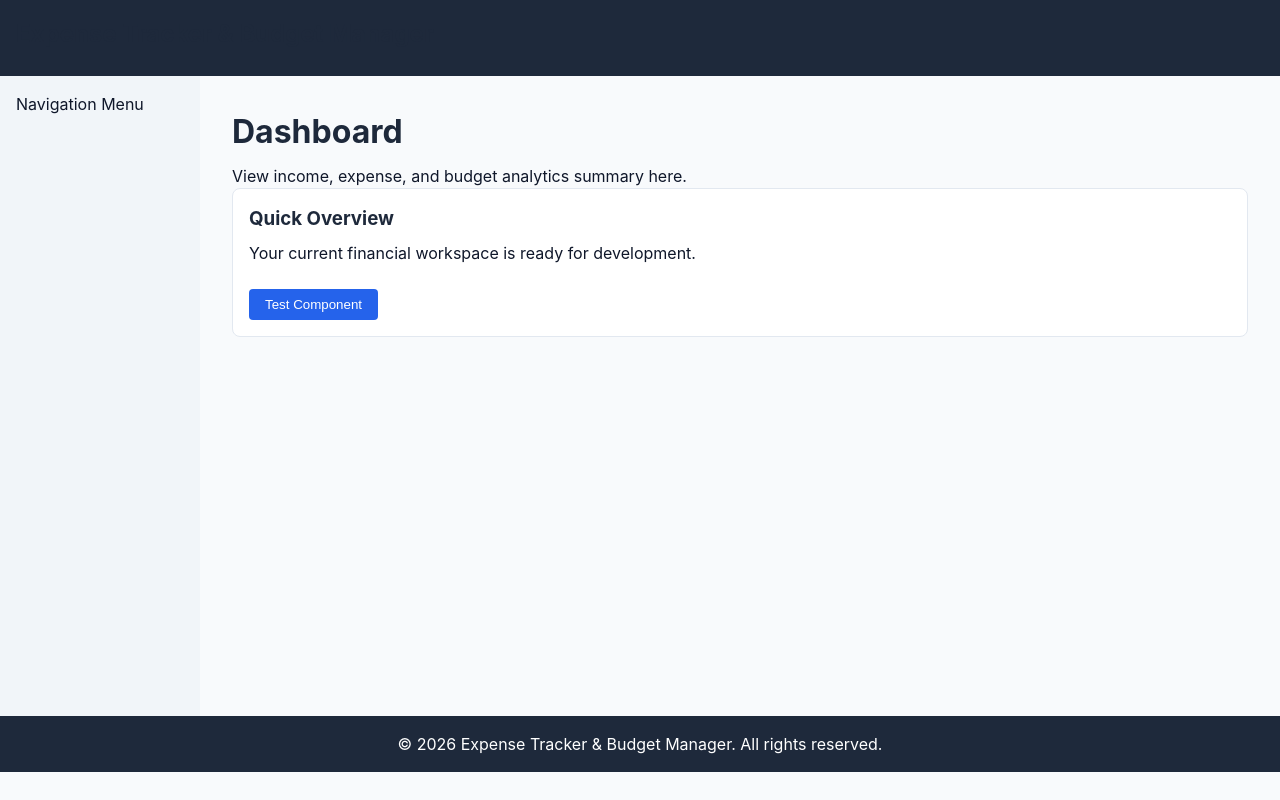
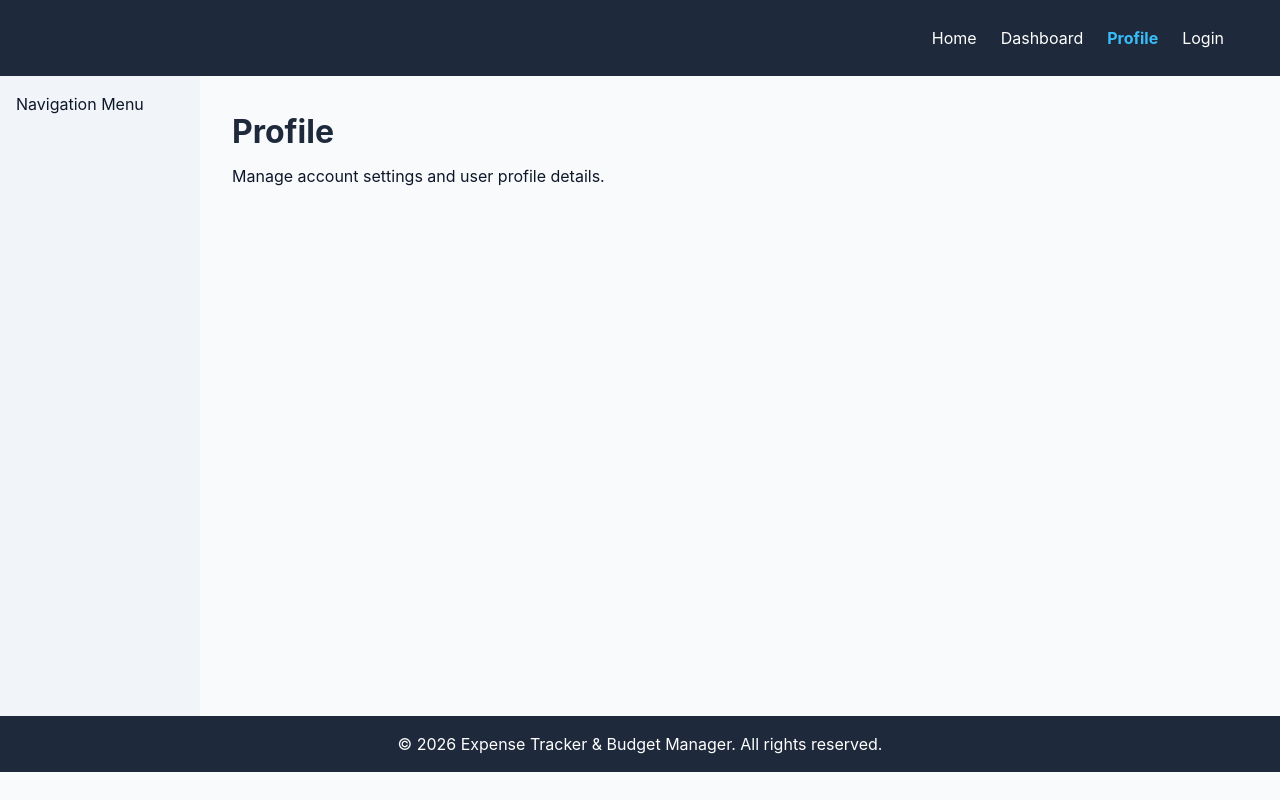
Before and after one commit to Rajenathatal/Expense-Tracker-Budget-Manager, a React (Vite) app in the folder client/: page /profile in a window 1280 px wide. Built offline with nearby package versions, Linux system fonts and the light colour scheme.

Commit message:
navigation

```diff
--- a/client/src/App.jsx
+++ b/client/src/App.jsx
@@ -1,17 +1,5 @@
-import MainLayout from './layouts/MainLayout';
-import Dashboard from './pages/Dashboard/Dashboard';
-import Card from './components/common/Card';
-import Button from './components/common/Button';
+import AppRoutes from './routes/AppRoutes';
 
 export default function App() {
-  return (
-    <MainLayout>
-      <Dashboard />
-      <Card title="Quick Overview">
-        <p>Your current financial workspace is ready for development.</p>
-        <br />
-        <Button onClick={() => alert('Sprint 5 Setup Operational!')}>Test Component</Button>
-      </Card>
-    </MainLayout>
-  );
+  return <AppRoutes />;
 }
--- a/client/src/components/layout/Navbar.jsx
+++ b/client/src/components/layout/Navbar.jsx
@@ -1,7 +1,23 @@
+// client/src/components/layout/Navbar.jsx
+import { NavLink } from 'react-router-dom';
+
 export default function Navbar() {
+  const linkStyle = ({ isActive }) => ({
+    color: isActive ? '#38bdf8' : '#ffffff',
+    textDecoration: 'none',
+    marginRight: '1.5rem',
+    fontWeight: isActive ? 'bold' : 'normal',
+  });
+
   return (
-    <nav style={{ padding: '1rem', background: '#1e293b', color: '#fff' }}>
+    <nav style={{ display: 'flex', justifyContent: 'space-between', alignItems: 'center', padding: '1rem 2rem', background: '#1e293b', color: '#fff' }}>
       <h2>Expense Tracker & Budget Manager</h2>
+      <div>
+        <NavLink to="/" style={linkStyle}>Home</NavLink>
+        <NavLink to="/dashboard" style={linkStyle}>Dashboard</NavLink>
+        <NavLink to="/profile" style={linkStyle}>Profile</NavLink>
+        <NavLink to="/login" style={linkStyle}>Login</NavLink>
+      </div>
     </nav>
   );
 }
--- a/client/src/main.jsx
+++ b/client/src/main.jsx
@@ -1,10 +1,14 @@
+// client/src/main.jsx
 import React from 'react';
 import ReactDOM from 'react-dom/client';
+import { BrowserRouter } from 'react-router-dom';
 import App from './App.jsx';
 import './assets/styles/global.css';
 
 ReactDOM.createRoot(document.getElementById('root')).render(
   <React.StrictMode>
-    <App />
+    <BrowserRouter>
+      <App />
+    </BrowserRouter>
   </React.StrictMode>
 );
--- /dev/null
+++ b/client/src/routes/AppRoutes.jsx
@@ -0,0 +1,61 @@
+// client/src/routes/AppRoutes.jsx
+import { Routes, Route } from 'react-router-dom';
+import MainLayout from '../layouts/MainLayout';
+import AuthLayout from '../layouts/AuthLayout';
+import Home from '../pages/Home/Home';
+import Dashboard from '../pages/Dashboard/Dashboard';
+import Profile from '../pages/Profile/Profile';
+import Login from '../pages/Login/Login';
+import NotFound from '../pages/NotFound/NotFound';
+
+export default function AppRoutes() {
+  return (
+    <Routes>
+      {/* Pages wrapped with MainLayout */}
+      <Route
+        path="/"
+        element={
+          <MainLayout>
+            <Home />
+          </MainLayout>
+        }
+      />
+      <Route
+        path="/dashboard"
+        element={
+          <MainLayout>
+            <Dashboard />
+          </MainLayout>
+        }
+      />
+      <Route
+        path="/profile"
+        element={
+          <MainLayout>
+            <Profile />
+          </MainLayout>
+        }
+      />
+
+      {/* Pages wrapped with AuthLayout */}
+      <Route
+        path="/login"
+        element={
+          <AuthLayout>
+            <Login />
+          </AuthLayout>
+        }
+      />
+
+      {/* 404 Not Found fallback */}
+      <Route
+        path="*"
+        element={
+          <MainLayout>
+            <NotFound />
+          </MainLayout>
+        }
+      />
+    </Routes>
+  );
+}
```
